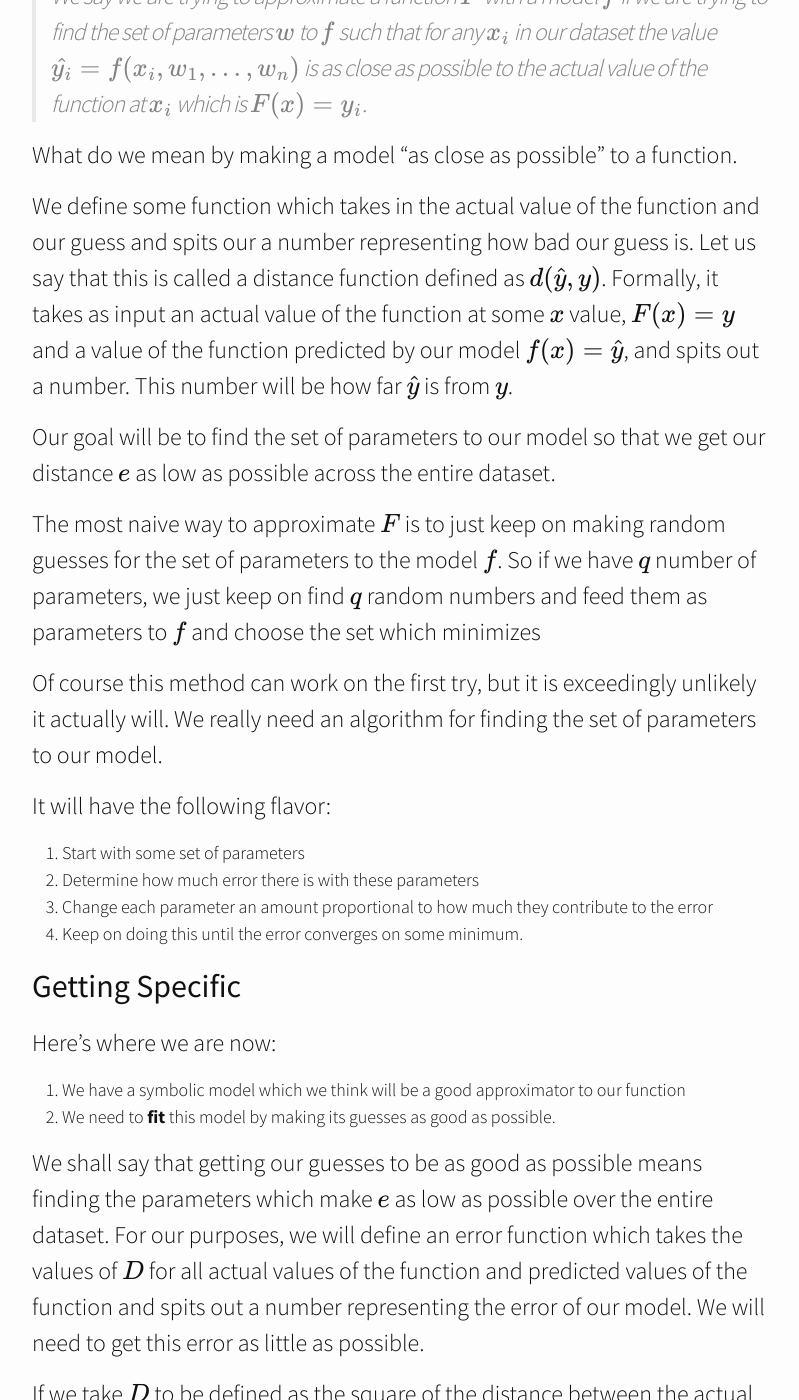
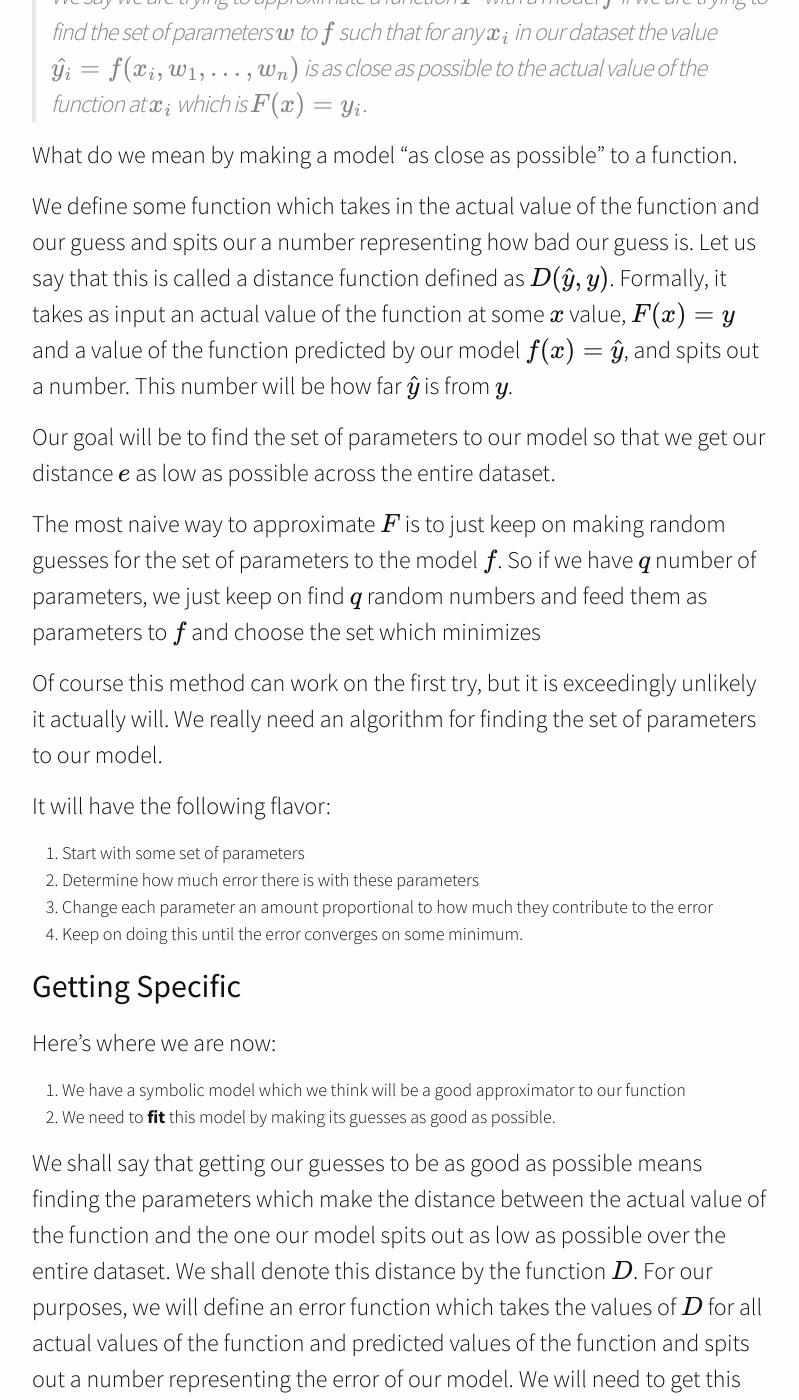
Before and after one commit to aclinnovator/aclinnovator.github.io, a Jekyll site: the page built from _posts/2016-12-19-An-Introduction-To-The-Theory-Of-Numerical-Optimization.markdown, in a window 1280 px wide and 1400 px high, scrolled down 2121 px. Shown: the whole window, without its empty margins (238-1037 px from the left). Built offline with Jekyll 4.4.1, drawn with Linux system fonts in a browser that asks for light colours; nearby versions of some CDN libraries; formulas are drawn with MathJax 3.

Commit message:
updates to regression

```diff
--- a/_posts/2016-12-19-An-Introduction-To-The-Theory-Of-Numerical-Optimization.markdown
+++ b/_posts/2016-12-19-An-Introduction-To-The-Theory-Of-Numerical-Optimization.markdown
@@ -41,7 +41,7 @@ That is, we want to know what the best parameters are so that $f$ is as close as
 
 What do we mean by making a model "as close as possible" to a function.
 
-We define some function which takes in the actual value of the function and our guess and spits our a number representing how bad our guess is. Let us say that this is called a distance function defined as $d(\hat{y}, y)$. Formally, it takes as input an actual value of the function at some $x$ value, $F(x)=y$ and a value of the function predicted by our model $f(x)=\hat{y}$, and spits out a number. This number will be how far  $\hat{y}$ is from $y$.
+We define some function which takes in the actual value of the function and our guess and spits our a number representing how bad our guess is. Let us say that this is called a distance function defined as $D(\hat{y}, y)$. Formally, it takes as input an actual value of the function at some $x$ value, $F(x)=y$ and a value of the function predicted by our model $f(x)=\hat{y}$, and spits out a number. This number will be how far  $\hat{y}$ is from $y$.
 
 Our goal will be to find the set of parameters to our model so that we get our distance $e$ as low as possible across the entire dataset.
 
@@ -63,13 +63,14 @@ Here's where we are now:
 1. We have a symbolic model which we think will be a good approximator to our function
 2. We need to **fit** this model by making its guesses as good as possible.
 
-We shall say that getting our guesses to be as good as possible means finding the parameters which make $e$ as low as possible over the entire dataset. For our purposes, we will define an error function which takes the values of $D$ for all actual values of the function and predicted values of the function and spits out a number representing the error of our model. We will need to get this error as little as possible.
+We shall say that getting our guesses to be as good as possible means finding the parameters which make the distance between the actual value of the function and the one our model spits out as low as possible over the entire dataset. We shall denote this distance by the function $D$. For our purposes, we will define an error function which takes the values of $D$ for all actual values of the function and predicted values of the function and spits out a number representing the error of our model. We will need to get this error as little as possible.
 
 If we take $D$ to be defined as the square of the distance between the actual value of the function and that value predicted by our model
 
 $$
 D(\hat{y}, y) = \left(y-\hat{y}\right)^2
 $$
+
 Then we can define the  error function called $E$. We need to get the value of $E$ as low as possible. Taking
 
 $$E = \frac{1}{n}\sum^m_{j=0}d(\hat{y}_j, y_j)$$
```
